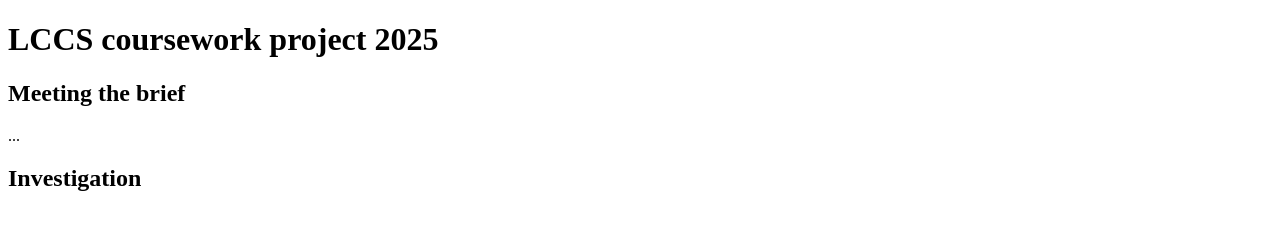
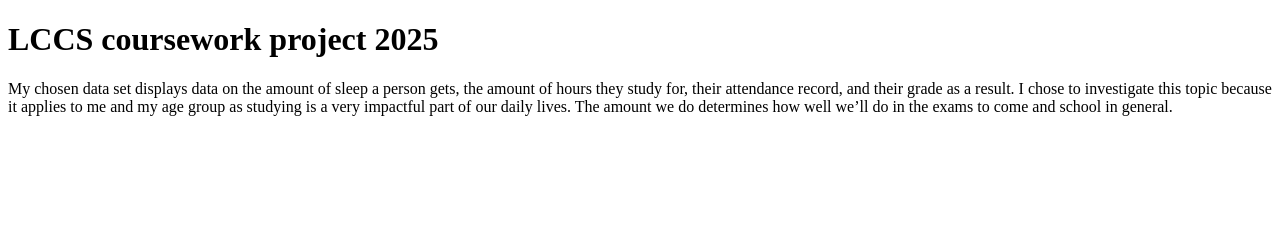
Before and after one commit to slinnane2006/coursework25, a plain HTML site: page index.html in a window 1280 px wide. Drawn offline with Linux system fonts and the light colour scheme.

Commit message:
Add files via upload

```diff
--- a/index.html
+++ b/index.html
@@ -7,10 +7,9 @@
 
     <body>
         <h1>LCCS coursework project 2025</h1>
-        <h2>Meeting the brief</h2>
-        <p>...</p>
-        <h2>Investigation</h2>
-        <p></p>
+        <p>My chosen data set displays data on the amount of sleep a person gets, the amount of hours they study for, their attendance record, and their grade as a result. I chose to investigate this topic because it applies to me and my age group as studying is a very impactful part of our daily lives. The amount we do determines how well we’ll do in the exams to come and school in general.
+        </p>
+
 
     </body>
 </html>
```
